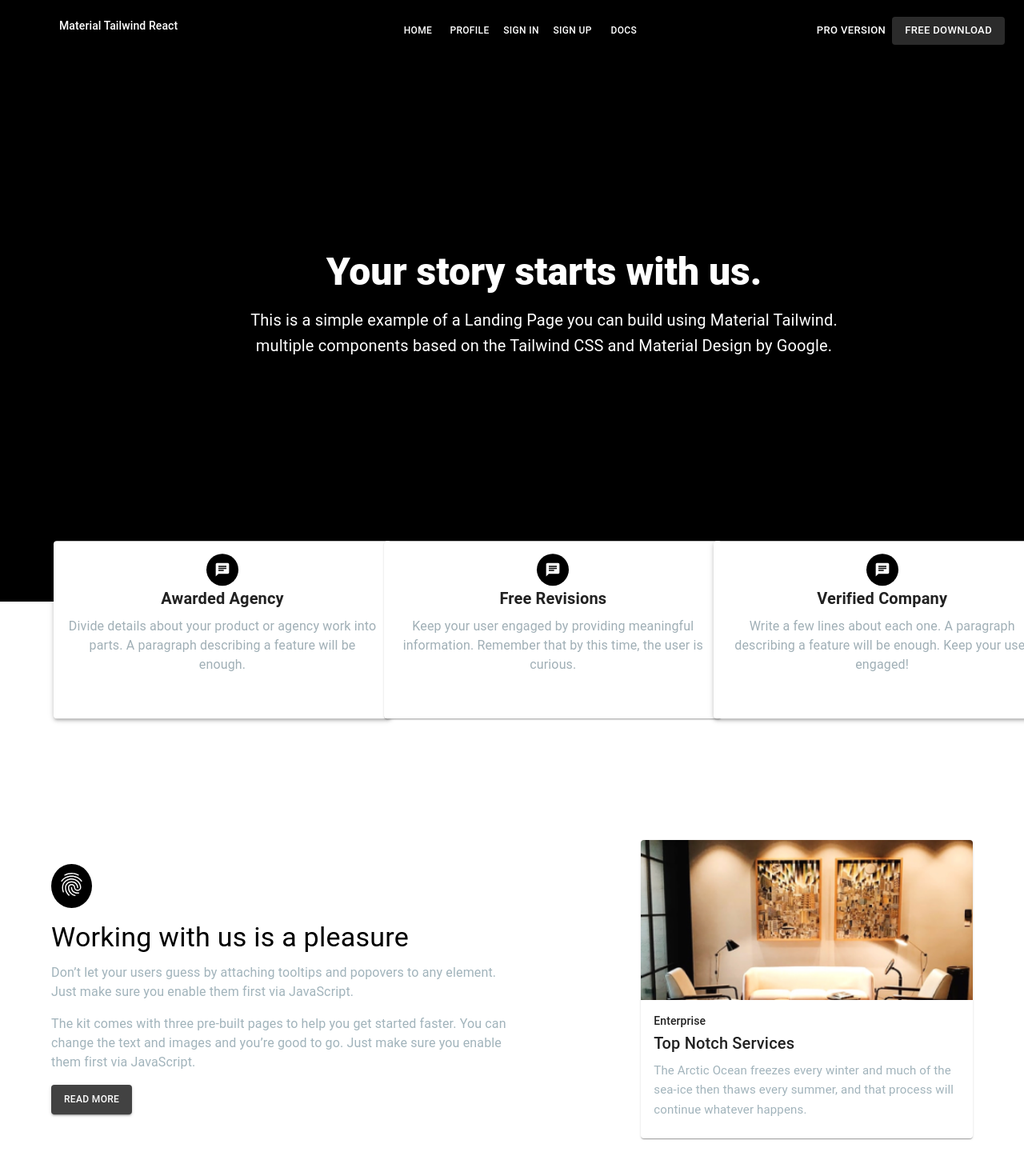
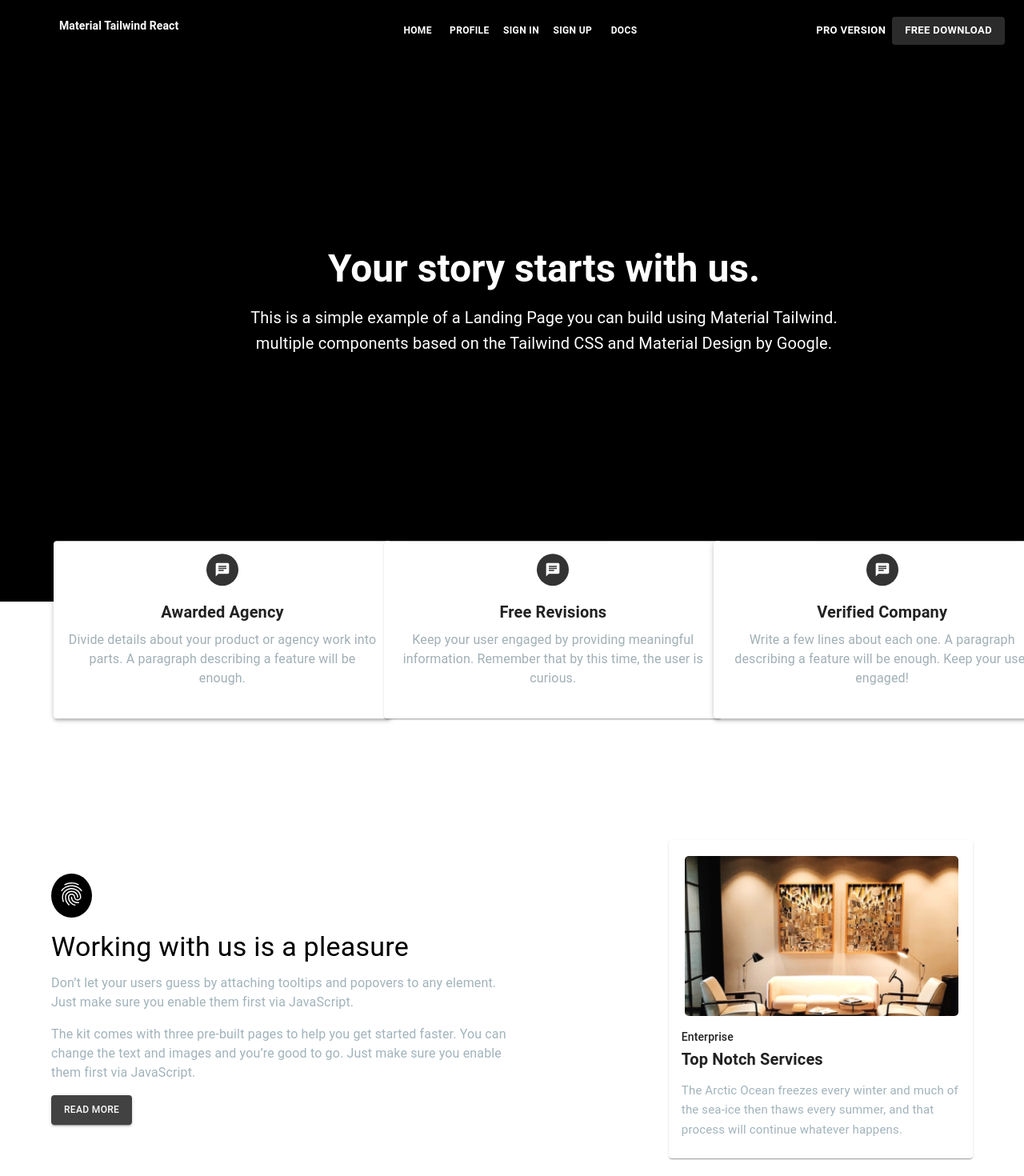
Before and after one commit to kimmisinha/Material-UI-Project, a React (Create React App) app: page / in a window 1280 px wide. Shown: the top 1470 px of the page at 80% size. Built offline with nearby package versions, Linux system fonts and the light colour scheme.

Commit message:
Fix minor CSS adjustments for TeamPage layout

```diff
--- a/src/Component/LandingPage.jsx
+++ b/src/Component/LandingPage.jsx
@@ -25,8 +25,8 @@ const LandingPage = () => {
           component="h1"
           gutterBottom
           sx={{
-            marginTop: "-3.5rem",
-            fontWeight: 900,
+            marginTop: "-3.9rem",
+            fontWeight: 790,
             color: "white",
             fontFamily: "Roboto, sans-serif",
             marginRight: "3.0rem",
@@ -77,7 +77,7 @@ const LandingPage = () => {
           >
             <Box
               sx={{
-                backgroundColor: "black",
+                backgroundColor: "rgb(51,51,51)",
                 borderRadius: "50%",
                 width: "40px",
                 height: "40px",
@@ -93,7 +93,7 @@ const LandingPage = () => {
               variant="h6"
               component="h2"
               gutterBottom
-              sx={{ fontWeight: "600" }}
+              sx={{ fontWeight: "600",paddingTop:"17px" }}
             >
               Awarded Agency
             </Typography>
@@ -102,6 +102,7 @@ const LandingPage = () => {
               sx={{
                 color: "rgb(160,175,182)",
                 fontFamily: "Roboto, sans-serif",
+
               }}
             >
               Divide details about your product or agency work into parts. A
@@ -124,7 +125,7 @@ const LandingPage = () => {
           >
             <Box
               sx={{
-                backgroundColor: "black",
+                backgroundColor: "rgb(51,51,51)",
                 borderRadius: "50%",
                 width: "40px",
                 height: "40px",
@@ -140,7 +141,7 @@ const LandingPage = () => {
               variant="h6"
               component="h2"
               gutterBottom
-              sx={{ fontWeight: "600" }}
+              sx={{ fontWeight: "600" ,paddingTop:"17px"}}
             >
               Free Revisions
             </Typography>
@@ -174,7 +175,7 @@ const LandingPage = () => {
           >
             <Box
               sx={{
-                backgroundColor: "black",
+                backgroundColor: "rgb(51,51,51)",
                 borderRadius: "50%",
                 width: "40px",
                 height: "40px",
@@ -190,7 +191,7 @@ const LandingPage = () => {
               variant="h6"
               component="h2"
               gutterBottom
-              sx={{ fontWeight: "600" }}
+              sx={{ fontWeight: "600",paddingTop:"17px" }}
             >
               Verified Company
             </Typography>
--- a/src/Component/Navbar.jsx
+++ b/src/Component/Navbar.jsx
@@ -16,12 +16,14 @@ import { Link, useNavigate } from "react-router-dom";
 const buttonsize = {
   fontSize: "12px",
   marginTop: "13px",
+  fontWeight:"700"
 };
 
 const proButtonStyle = {
   fontSize: "13px",
   marginTop: "13px",
   backgroundColor: "black",
+   fontWeight:"700",
   color: "white",
   "&:hover": {
     backgroundColor: "#2B2B2B",
@@ -33,6 +35,7 @@ const freeDownloadButtonStyle = {
   marginTop: "13px",
   backgroundColor: "#2B2B2B",
   color: "white",
+   fontWeight:"700"
 };
 
 const customTheme = createTheme({
@@ -72,7 +75,7 @@ const Navbar = () => {
           <Typography
             variant="h6"
             component="div"
-            sx={{ flexGrow: 0.5, fontSize: "14px" ,marginLeft:"50px"}}
+            sx={{ flexGrow: 0.5, fontSize: "14px" ,marginLeft:"50px", fontWeight:"700"}}
           >
             Material Tailwind React
           </Typography>
--- a/src/Component/TeamPage.jsx
+++ b/src/Component/TeamPage.jsx
@@ -1,32 +1,40 @@
-import React from 'react';
-import { Container, Box, Typography, Grid, Paper, Button, Card, CardContent, CardMedia } from '@mui/material';
-import FingerprintIcon from '@mui/icons-material/Fingerprint';
-import teamwork from "../assets/teamwork.webp"; // Fixed spelling of 'teamwork'
+import React from "react";
+import {
+  Container,
+  Box,
+  Typography,
+  Button,
+  Card,
+  CardContent,
+  CardMedia,
+} from "@mui/material";
+import FingerprintIcon from "@mui/icons-material/Fingerprint";
+import teamwork from "../assets/teamwork.webp";
 
 const TeamPage = () => {
   return (
     <Container maxWidth="lg">
       <Box
         sx={{
-          display: 'flex',
-          flexDirection: 'row',
-          alignItems: 'center',
-          justifyContent: 'space-between',
-          minHeight: '40vh',
-          padding: '4rem 0',
+          display: "flex",
+          flexDirection: "row",
+          alignItems: "center",
+          justifyContent: "space-between",
+          minHeight: "40vh",
+          padding: "4rem 0",
         }}
       >
-        <Box sx={{ maxWidth: '50%' }}>
+        <Box sx={{ maxWidth: "50%" }}>
           <Box
             sx={{
-              backgroundColor: 'black',
-              display: 'inline-block',
-              padding: '0.5rem',
-              borderRadius: '50%',
-              marginBottom: '1rem',
+              backgroundColor: "black",
+              display: "inline-block",
+              padding: "0.5rem",
+              borderRadius: "50%",
+              marginBottom: "1rem",
             }}
           >
-            <FingerprintIcon fontSize="large" sx={{ color: 'white' }} />
+            <FingerprintIcon fontSize="large" sx={{ color: "white" }} />
           </Box>
           <Typography variant="h4" component="h1" gutterBottom>
             Working with us is a pleasure
@@ -34,51 +42,58 @@ const TeamPage = () => {
           <Typography
             variant="body1"
             paragraph
-            sx={{ color: 'rgb(96 125 139 / 59%)' }}
+            sx={{ color: "rgb(96 125 139 / 59%)" }}
           >
-            Don’t let your users guess by attaching tooltips and popovers to any element. Just make sure you enable them first via JavaScript.
+            Don’t let your users guess by attaching tooltips and popovers to any
+            element. Just make sure you enable them first via JavaScript.
           </Typography>
           <Typography
             variant="body1"
             paragraph
-            sx={{ color: 'rgb(96 125 139 / 59%)'}}
+            sx={{ color: "rgb(96 125 139 / 59%)" }}
           >
-            The kit comes with three pre-built pages to help you get started faster. You can change the text and images and you’re good to go. Just make sure you enable them first via JavaScript.
+            The kit comes with three pre-built pages to help you get started
+            faster. You can change the text and images and you’re good to go.
+            Just make sure you enable them first via JavaScript.
           </Typography>
           <Button
             variant="contained"
             color="primary"
             sx={{
-              fontSize: '0.75rem',
-              padding: '0.5rem 1rem',
-              backgroundColor: 'rgb(66,66,66)',
-              '&:hover': {
-                backgroundColor: 'rgb(66,66,66)',
+              fontSize: "0.75rem",
+              padding: "0.5rem 1rem",
+              backgroundColor: "rgb(66,66,66)",
+              "&:hover": {
+                backgroundColor: "rgb(66,66,66)",
               },
             }}
           >
             Read More
           </Button>
         </Box>
-        <Box sx={{ maxWidth: '36%' }}>
+        <Box sx={{ maxWidth: "33%" }}>
           <Card>
             <CardMedia
               component="img"
               height="200"
               image={teamwork}
+              borderRadius="5"
+              sx={{ maxWidth: "90%", objectFit: "cover",height:"140",marginTop:"20px",marginLeft:"20px",borderRadius:"5px"}}
               alt="Top Notch Services"
             />
             <CardContent>
               <Typography
                 variant="subtitle2"
                 color="rgb(38 50 56/var(--tw-text-opacity))"
-
               >
                 Enterprise
               </Typography>
               <Typography
                 variant="h6"
                 component="div"
+                component="h3"
+                gutterBottom
+                sx={{ fontWeight: "600" }}
               >
                 Top Notch Services
               </Typography>
@@ -87,9 +102,11 @@ const TeamPage = () => {
                 color="rgb(96 125 139 / 59%)"
                 lineHeight="1.625"
                 fontSize="15px"
-                paddingTop="6px"
+                paddingTop="4px"
               >
-                The Arctic Ocean freezes every winter and much of the sea-ice then thaws every summer, and that process will continue whatever happens.
+                The Arctic Ocean freezes every winter and much of the sea-ice
+                then thaws every summer, and that process will continue whatever
+                happens.
               </Typography>
             </CardContent>
           </Card>
```
